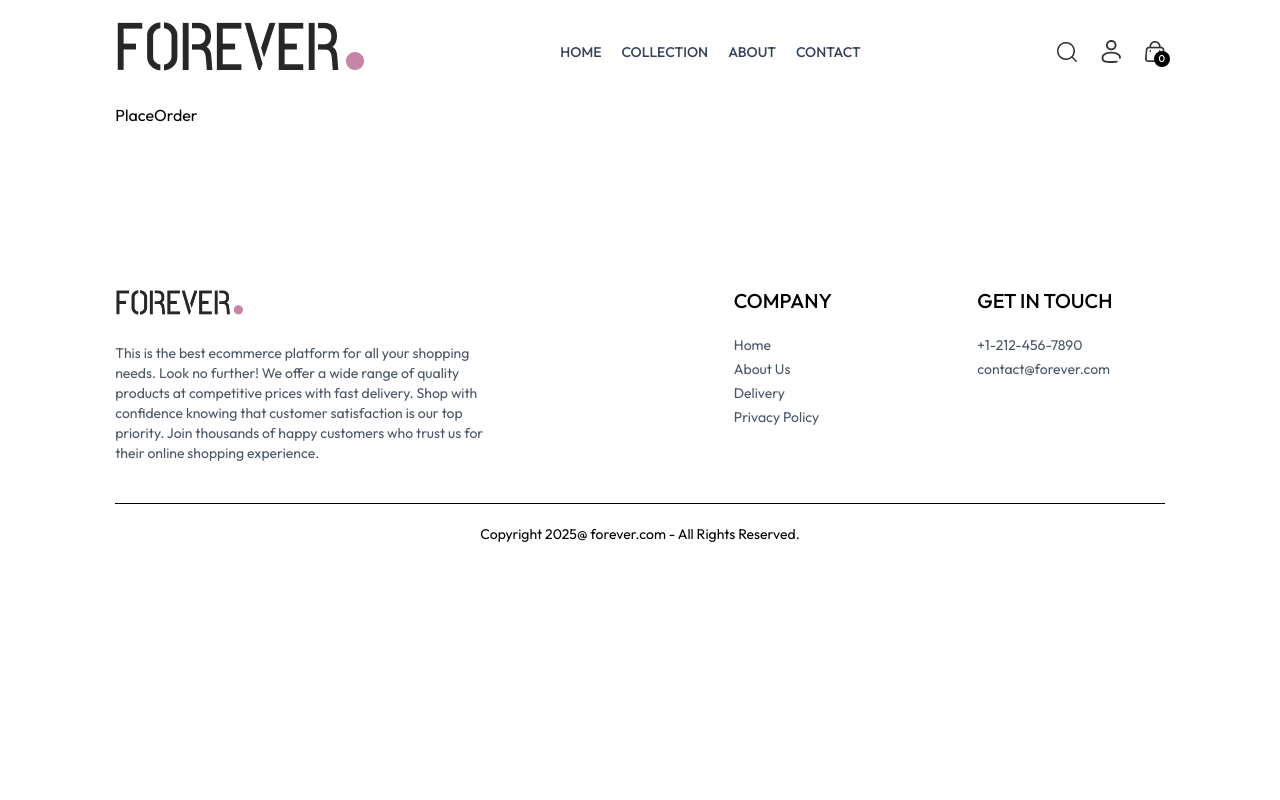
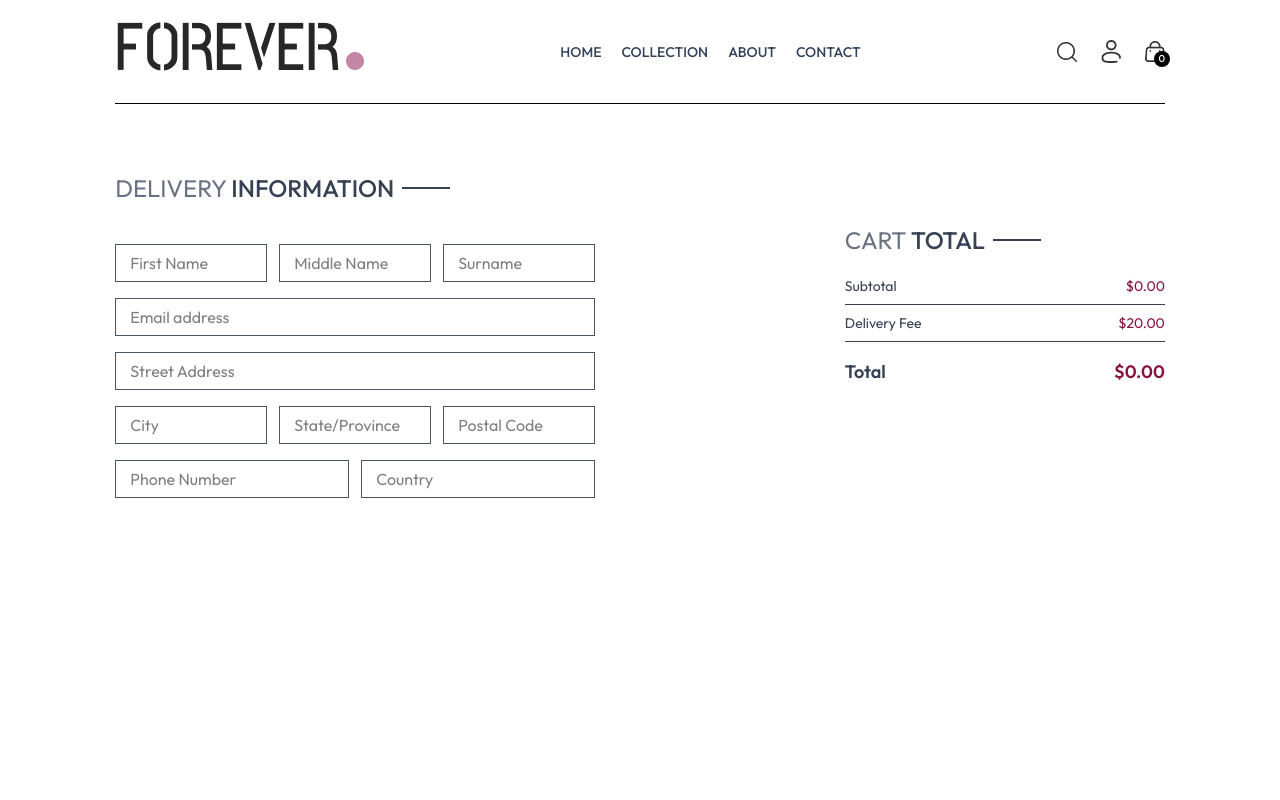
Before and after one commit to Niladrim14/E-commerce-App, a React (Vite) app in the folder frontend/: page /placeorder in a window 1280 px wide. Shown: the top 800 px of the page. Built offline with nearby package versions, Linux system fonts and the light colour scheme.

Commit message:
Place Order Page Half Done

```diff
--- a/frontend/src/pages/PlaceOrder.jsx
+++ b/frontend/src/pages/PlaceOrder.jsx
@@ -1,8 +1,48 @@
 import React from 'react'
+import {ShopContext} from '../context/ShopContext'
+import { useContext } from 'react'
+import Title from '../components/Title'
+import CartTotal from '../components/CartTotal'
+
 
 const PlaceOrder = () => {
+
   return (
-    <div>PlaceOrder</div>
+    <div className='flex flex-col sm:flex-row justify-between gap-4 pt-5 sm:pt-14 min-h-[80vh] border-t px-2 sm:px-0'>
+      <div className='flex flex-col gap-4 w-full sm:max-w-[480px]'>
+        <div className='text-xl sm:text-2xl my-3'>
+          <Title text1={"DELIVERY"} text2={"INFORMATION"}/>
+        </div>
+        <div className='flex gap-3'>
+          <input className='border border-gray-600 py-1.5 px-3.5 w-full' type="text" placeholder="First Name" required />
+          <input className='border border-gray-600 py-1.5 px-3.5 w-full' type="text" placeholder="Middle Name" />
+          <input className='border border-gray-600 py-1.5 px-3.5 w-full' type="text" placeholder="Surname" required />
+        </div>
+         <input className='border border-gray-600 py-1.5 px-3.5 w-full' type="email" placeholder="Email address" required />
+         <input className='border border-gray-600 py-1.5 px-3.5 w-full' type="text" placeholder="Street Address" required />
+
+          <div className='flex gap-3'>
+          <input className='border border-gray-600 py-1.5 px-3.5 w-full' type="text" placeholder="City" required />
+          <input className='border border-gray-600 py-1.5 px-3.5 w-full' type="text" placeholder="State/Province" required />
+          <input className='border border-gray-600 py-1.5 px-3.5 w-full' type="text" placeholder="Postal Code" required />
+        </div>
+
+         <div className='flex gap-3'>
+          <input className='border border-gray-600 py-1.5 px-3.5 w-full' type="text" placeholder="Phone Number" required />
+          <input className='border border-gray-600 py-1.5 px-3.5 w-full' type="text" placeholder="Country" required />
+        </div>
+      </div>
+
+      {/* Order Summary Section - To be implemented */}
+      <div className='mt-8'>
+        <div className='mt-8 min-w-80'>
+        <CartTotal/>
+        </div>
+
+      </div>
+
+
+    </div>
   )
 }
 
```
